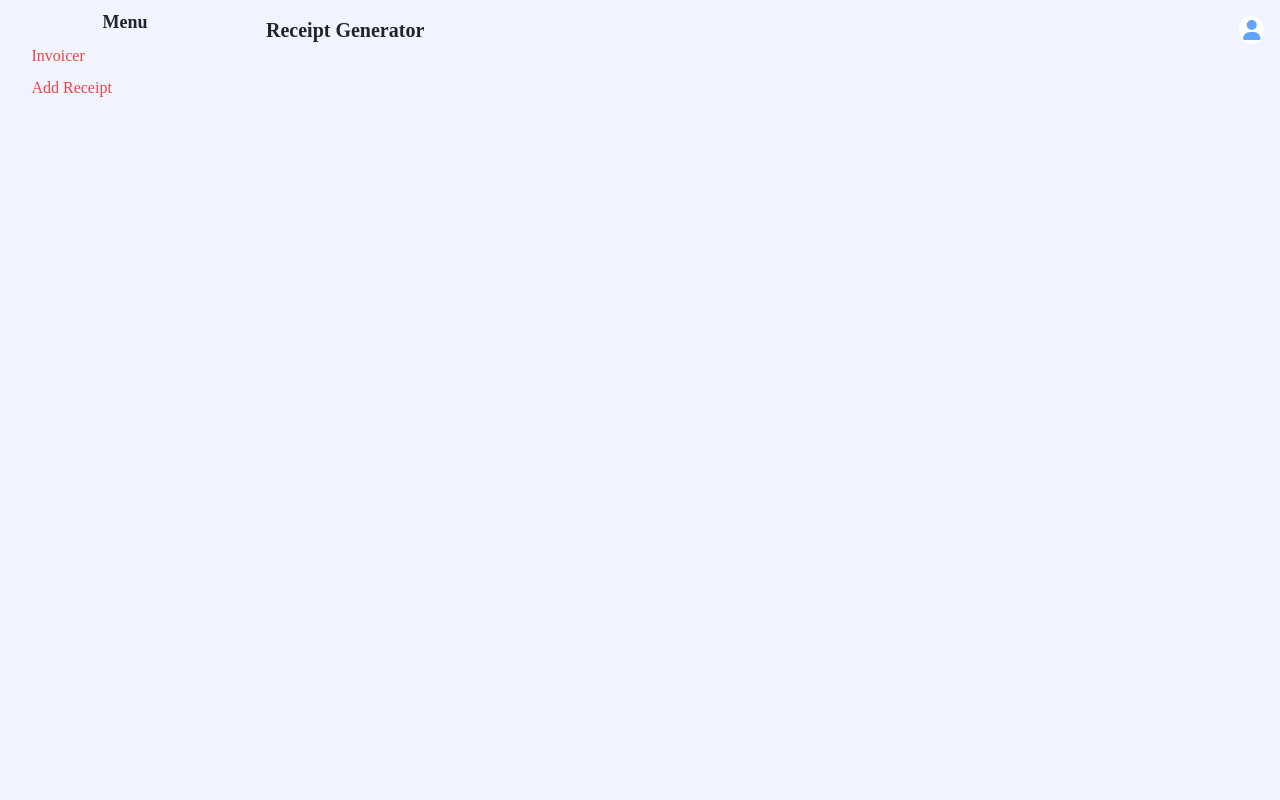
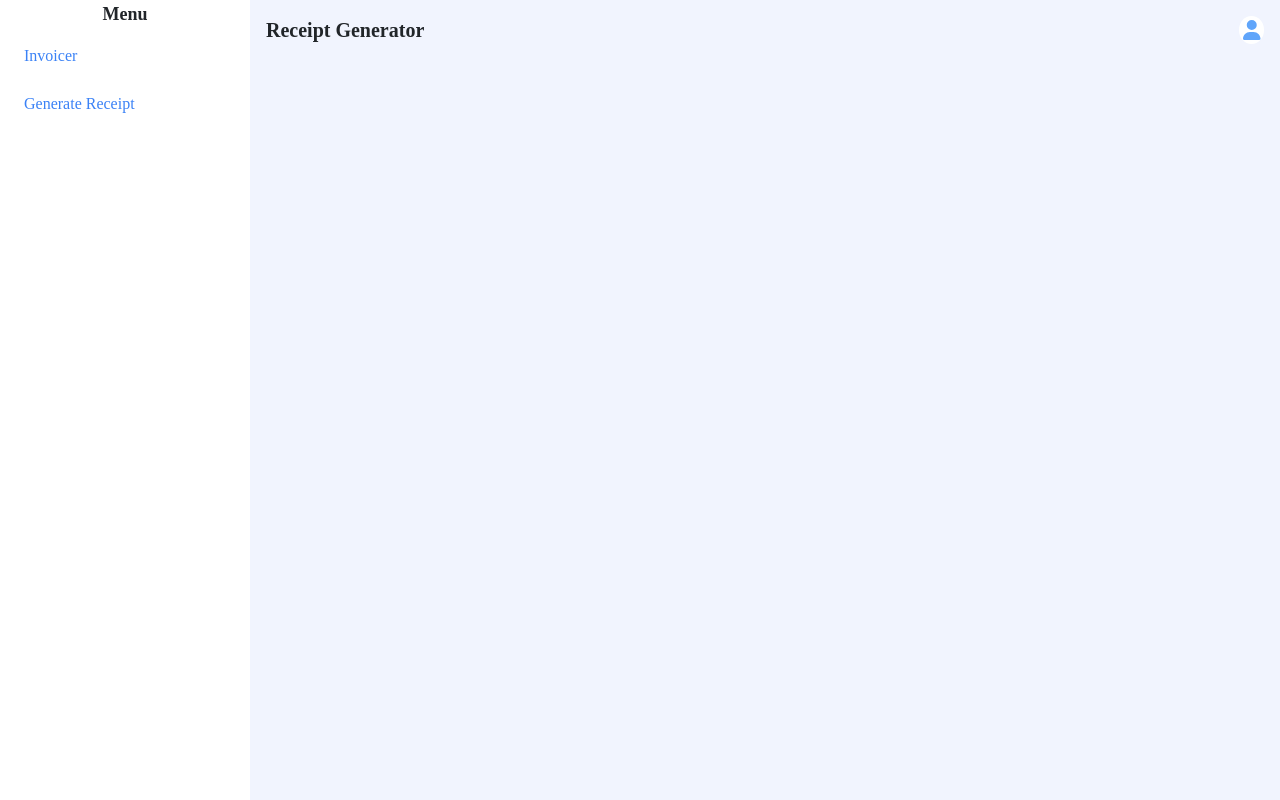
Before and after one commit to tobidechamp15/Receipt-Generator, a React (Create React App) app: page /dashboard in a window 1280 px wide. Built offline with nearby package versions, Linux system fonts and the light colour scheme; a web font is replaced by a local one.

Commit message:
dev changes

```diff
--- a/src/Components/Invoicer.js
+++ b/src/Components/Invoicer.js
@@ -31,42 +31,44 @@ const Invoicer = () => {
   return (
     <section className="w-100">
       <section
-        className={`flex w-[250px] p-2  xsm:bg-white  text flex-col h-screen z-50 fixed transition-all ease-in-out duration-700 ${
+        className={`flex w-[250px]   bg-white  text flex-col h-screen z-50 fixed transition-all ease-in-out duration-700 ${
           sidebarOpen ? "left-0  " : "xsm:-left-[250px]"
         }`}
         ref={sidebarRef}
         id="side-bar"
       >
-        <div className="w-[80%] flex flex-col self-center gap-2 ">
+        <div className="w-100 flex flex-col self-center gap-2 ">
           <section className="text-lg font-bold  text-center">Menu</section>
 
-          <span className="">
           <NavLink
             to="/dashboard/receipt"
             className={({ isActive }) =>
-                isActive ? "text-blue-400" : "text-red-500"
+              `${
+                isActive ? "active-tab" : "text-blue-500"} sideBar-tabs
+              `
             }
           >
             Invoicer
           </NavLink>
-          </span>
           <NavLink
             to="/dashboard/home"
             className={({ isActive }) =>
-              isActive ? "text-blue-400" : "text-red-500"
+              `${
+                isActive ? "active-tab" : "text-blue-500"
+              } sideBar-tabs`
             }
           >
-            <span className="-">Add Receipt</span>
+            <span className="-">Generate Receipt</span>
           </NavLink>
         </div>
       </section>
       <section className=" flex flex-col md:ms-[250px] h-screen">
         <div className="flex w-100 b p-3 justify-between">
-
           <FontAwesomeIcon
             icon={faBars}
             onClick={toggleSidebar}
-            className="me-3 sm:hidden cursor-pointer text-3xl text-blue-700 hover:fa-spin" spin
+            className="me-3 sm:hidden cursor-pointer text-3xl text-blue-700 hover:fa-spin"
+            spin
           />
           <span className="text-xl xs:hidden font-bold">Receipt Generator</span>
           <div>
--- a/src/index.css
+++ b/src/index.css
@@ -4,6 +4,7 @@
 
 body {
   margin: 0;
+  transition: .5s ease-in-out;
   /* color: rgb(45, 97, 133);2 */
 
   font-family: Droid sans;
@@ -87,6 +88,18 @@ input[type="text"]::first-letter {
 }
 
 .active-tab {
-  color: #ff0000; /* Change the text color for active tabs */
-  background-color: #ffff00; /* Change the background color for active tabs */
+  color: #fff; /* Change the text color for active tabs */
+  background-color: #7482f6; /* Change the background color for active tabs */
+  font-size: larger;
+  border-left: 3px solid;
+  transition: ease-in-out .5s;
+
 }
+
+.sideBar-tabs {
+  padding: 8px 24px;
+    transition: ease-in-out .5s;
+
+  border-bottom: none !important ;
+  width: 100% !important;
+}
```
Lines whose indentation alone changed are shown as unchanged.
